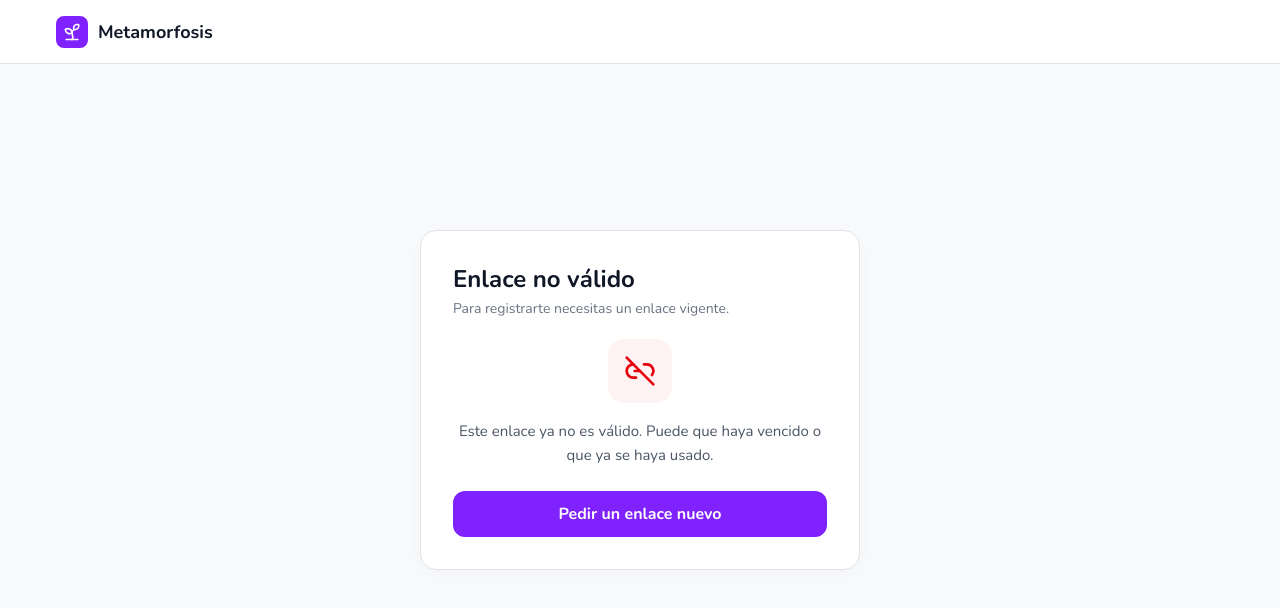
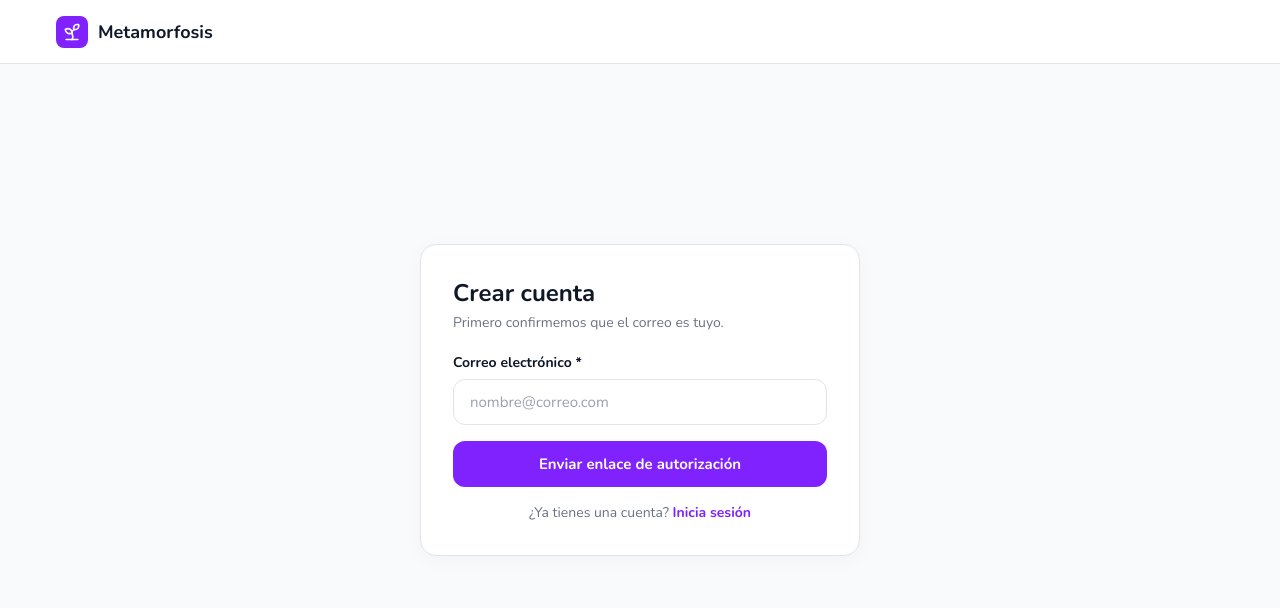
Before and after one commit to FelipeBeltranING/metamorfosis, a React (Vite) app in the folder frontend/: page /registro in a window 1280 px wide. Shown: the top 608 px of the page. Built offline with nearby package versions, Linux system fonts and the light colour scheme; no server answers.

Commit message:
feat(HU8): rutas /registro, /registro/completar y /registro/rechazar

```diff
--- a/frontend/src/App.jsx
+++ b/frontend/src/App.jsx
@@ -4,6 +4,8 @@ import MisLogrosPage from './pages/MisLogrosPage';
 import CrearMetaPage from './pages/CrearMetaPage';
 import EditarMetaPage from './pages/EditarMetaPage';
 import RegistroPage from './pages/RegistroPage';
+import SolicitarRegistroPage from './pages/SolicitarRegistroPage';
+import RechazarRegistroPage from './pages/RechazarRegistroPage';
 import LoginPage from './pages/LoginPage';
 import LogroPublicoPage from './pages/LogroPublicoPage';
 import RutaProtegida from './components/RutaProtegida';
@@ -13,7 +15,10 @@ export default function App() {
     <BrowserRouter>
       <Routes>
         <Route path="/" element={<Navigate to="/metas" replace />} />
-        <Route path="/registro" element={<RegistroPage />} />
+        {/* HU8: primero se autoriza el correo; el formulario solo abre con el enlace. */}
+        <Route path="/registro" element={<SolicitarRegistroPage />} />
+        <Route path="/registro/completar" element={<RegistroPage />} />
+        <Route path="/registro/rechazar" element={<RechazarRegistroPage />} />
         <Route path="/login" element={<LoginPage />} />
         <Route path="/logros/:token" element={<LogroPublicoPage />} />
         <Route element={<RutaProtegida />}>
```
